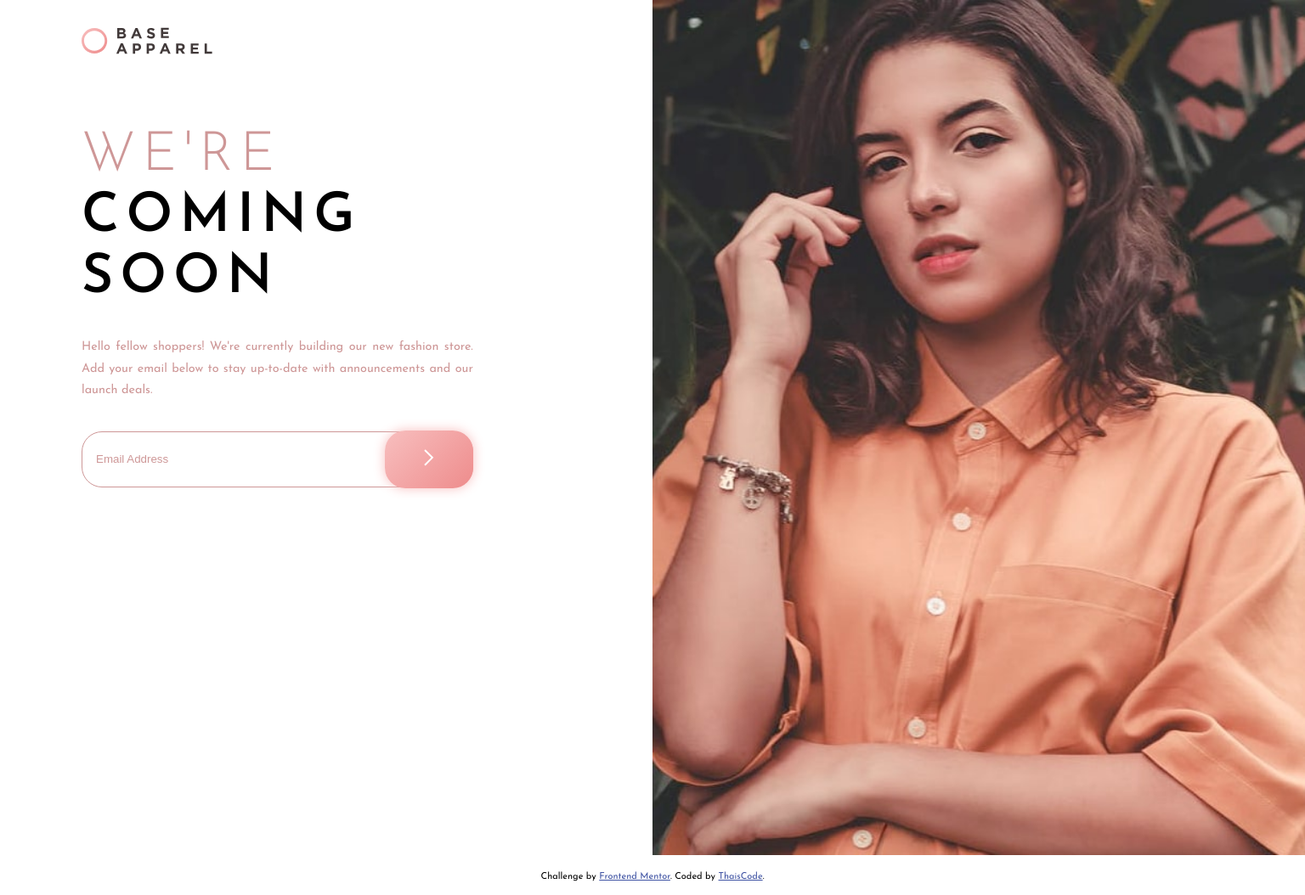
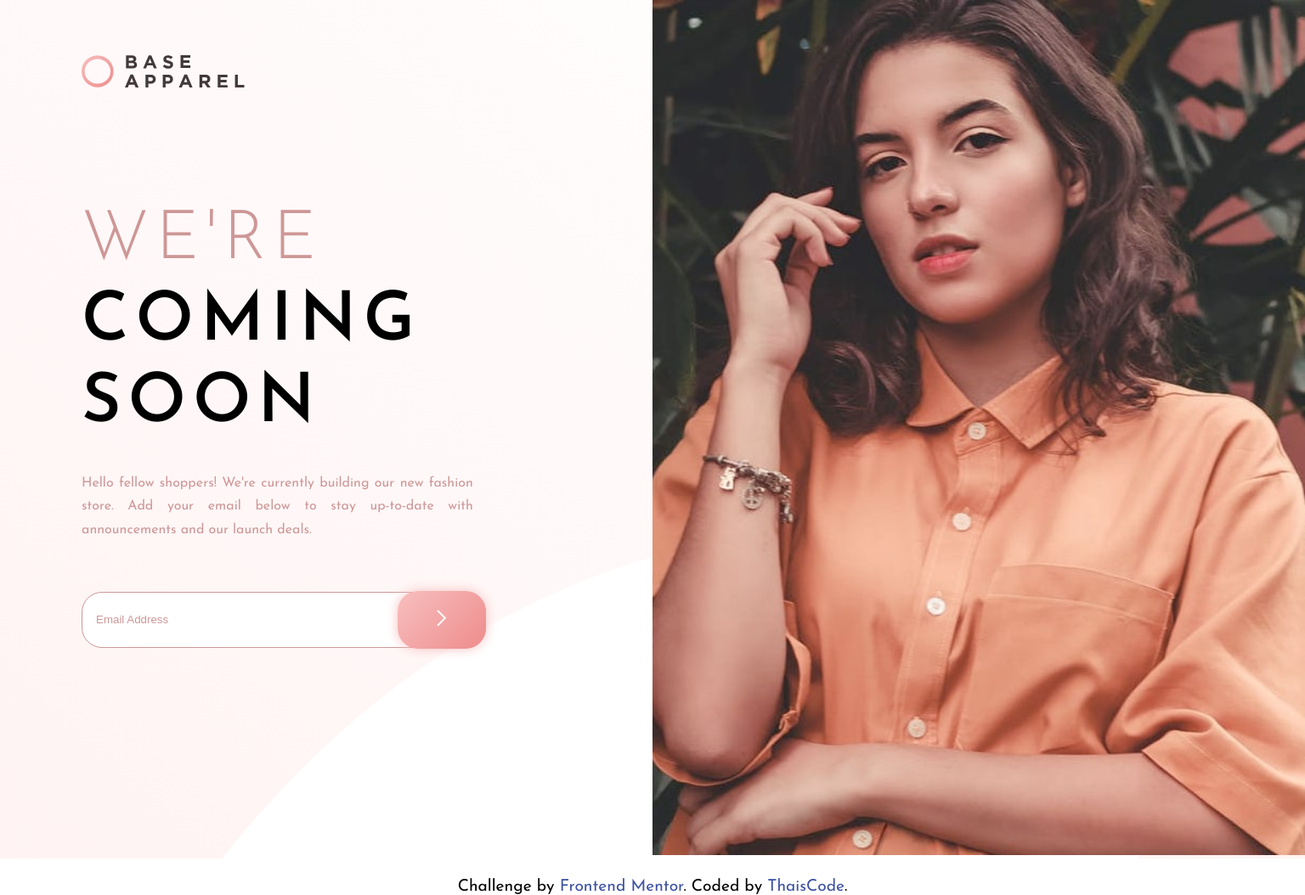
Before and after one commit to thaiscode/Base-Apparel-coming-soon-page, a plain HTML site: page index.html in a window 1536 px wide. Shown: the whole page at 85% size. Drawn offline with Linux system fonts and the light colour scheme.

Commit message:
media queries done

```diff
--- a/Style/style.css
+++ b/Style/style.css
@@ -1,3 +1,5 @@
+/*Mobile first*/
+
 * {
 	margin: 0;
 	padding: 0;
@@ -8,13 +10,17 @@ body {
 	min-height: auto;
 	font-family: 'Josefin Sans', sans-serif;
 	font-size: 16px;
-
+	overflow-x: hidden;
 }
 
 main {
 	display: flex;
 	flex-direction: column;
 	width: 100vw;
+}
+
+a {
+	text-decoration: none;
 }
 
 img {
@@ -100,9 +106,9 @@ img {
 }
 
 .attribution {
-	font-size: 11px;
+	font-size: 0.8rem;
 	text-align: center;
-	margin-top: 1rem;
+	margin-top: 1.2rem;
 }
 
 .attribution a {
@@ -118,6 +124,8 @@ img {
 
 	main {
 		flex-direction: row;
+		background: url(/images/bg-pattern-desktop.svg) no-repeat;
+		background-size: 50vw cover;
 	}
 
 	.header__main {
@@ -182,8 +190,82 @@ img {
 		transition: 0.2s;
 	}
 
+	.attribution {
+		font-size: 1.1rem;
+		margin-top: 1.5rem;
+	}
+
 }
 
-@media screen and (min-width: 1440px){}
+@media screen and (min-width: 1440px){
+	body {
+		min-width: 1440px;
+	}
 
-@media screen and (min-width: 1920px){}
+	main {
+		background-size: cover;
+	}
+
+	.header__content {
+		margin-top: 4rem;
+	}
+
+	.header__content img {
+		width: 25%;
+	}
+
+	.section__title {
+		font-size: 5rem;
+		line-height: 6rem;
+		margin: 8rem 0 0 6rem;
+	}
+
+	.section__paragraph {
+		font-size: 1rem;
+		line-height: 1.7rem;
+		margin: 2rem 0 4rem 6rem;
+	}
+
+	.form {
+		width: 31vw;
+	}
+
+	.attribution {
+		font-size: 1.2rem;
+	}
+}
+
+@media screen and (min-width: 1920px){
+	body {
+		min-width: 1920px;
+	}
+
+	.header__content img {
+		width: 30%;
+	}
+
+	.section__title {
+		font-size: 7rem;
+		line-height: 8rem;
+		margin: 8rem 0 0 6rem;
+	}
+
+	.section__paragraph {
+		font-size: 1.4rem;
+		line-height: 2rem;
+		width: 32vw;
+		margin: 4rem 0 5rem 6rem;
+	}
+
+	.form {
+		width: 33vw;
+	}
+
+	input::placeholder {
+		font-size: 1.2rem;
+	}
+
+	.attribution {
+		font-size: 1.5rem;
+	}
+}
```
Also changed, not shown: index.html (+1 -1 lines).
